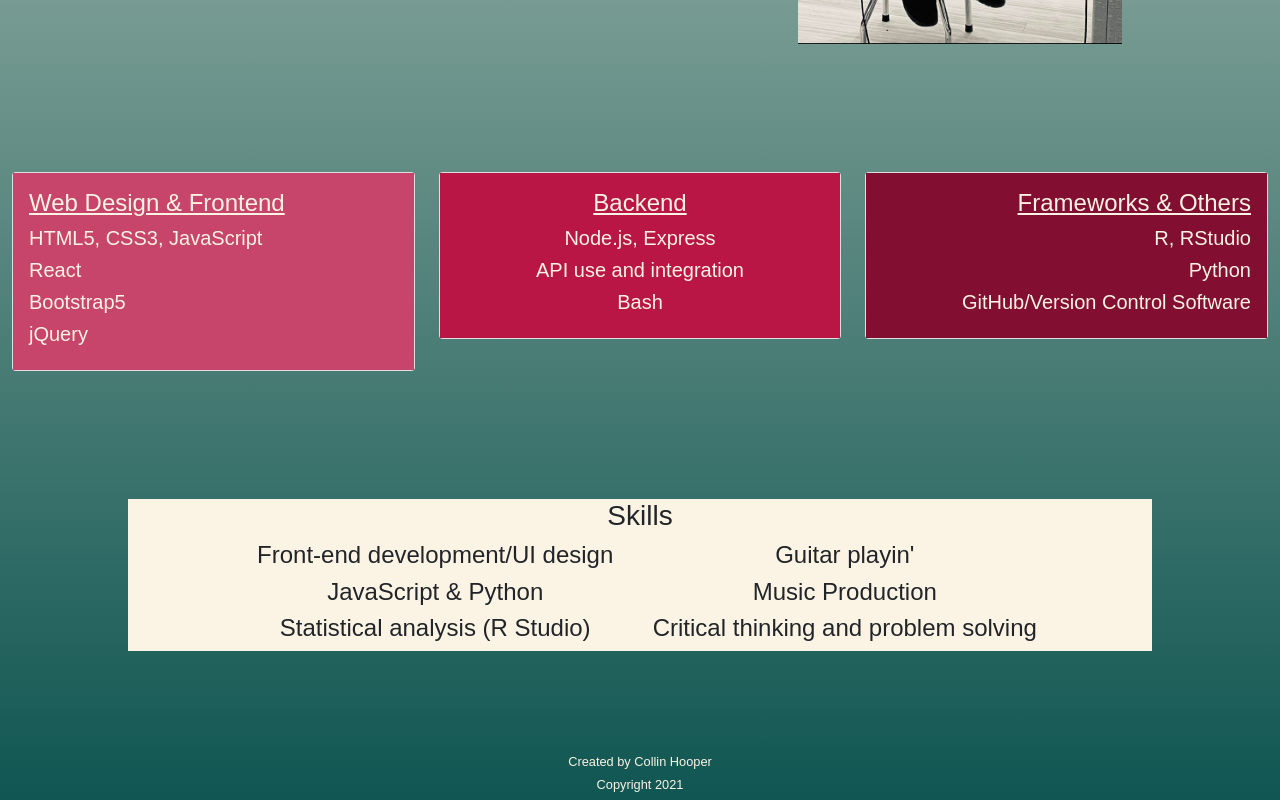
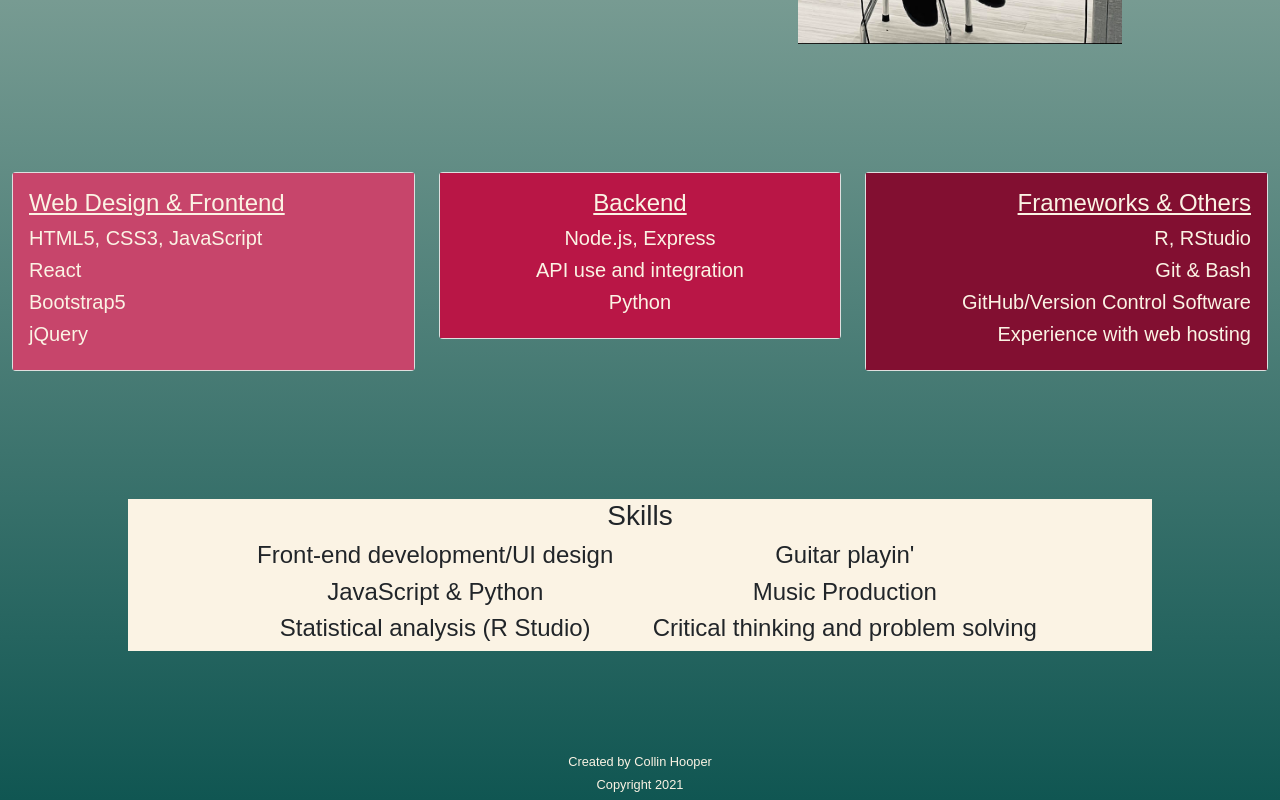
Before and after one commit to cdh616x/webmk6, a React (Create React App) app: page / in a window 1280 px wide. Shown: the part 1022-1822 px from the top of the page. Built offline with nearby package versions, Linux system fonts and the light colour scheme; a web font is replaced by a local one.

Commit message:
updated programming section for more accuracy

```diff
--- a/src/components/programming.jsx
+++ b/src/components/programming.jsx
@@ -31,7 +31,7 @@ export default function Programming() {
             <div className="card-text">
               <h5>Node.js, Express</h5>
               <h5>API use and integration</h5>
-              <h5>Bash</h5>
+              <h5>Python</h5>
             </div>
           </div>
           </div>
@@ -44,8 +44,9 @@ export default function Programming() {
             </div>
             <div className="card-text">
               <h5>R, RStudio</h5>
-              <h5>Python</h5>
+              <h5>Git & Bash</h5>
               <h5>GitHub/Version Control Software</h5>
+              <h5>Experience with web hosting</h5>
             </div>
           </div>
           </div>
```
Also changed, not shown: 6 other files (tests, documents, lock files or other folders).
